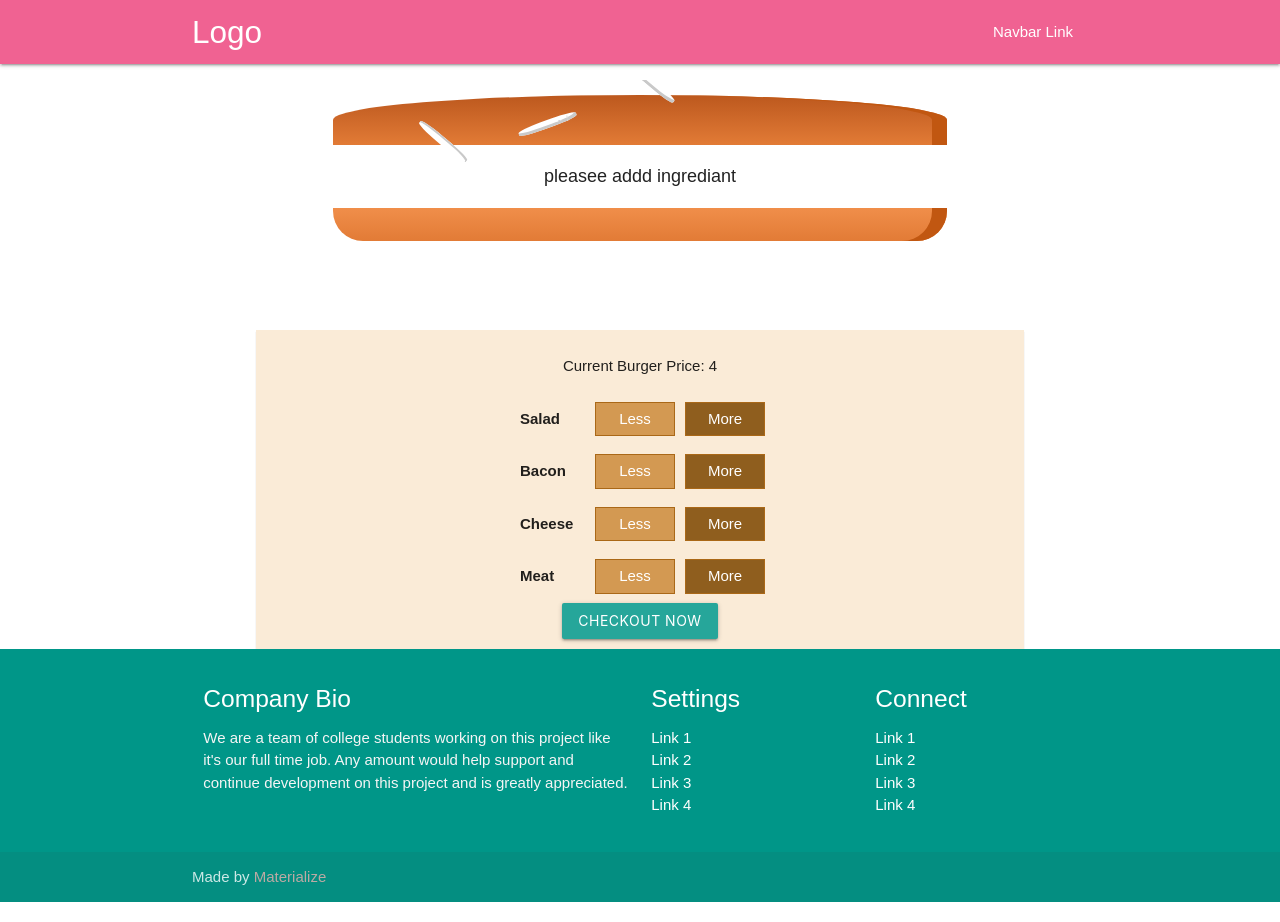
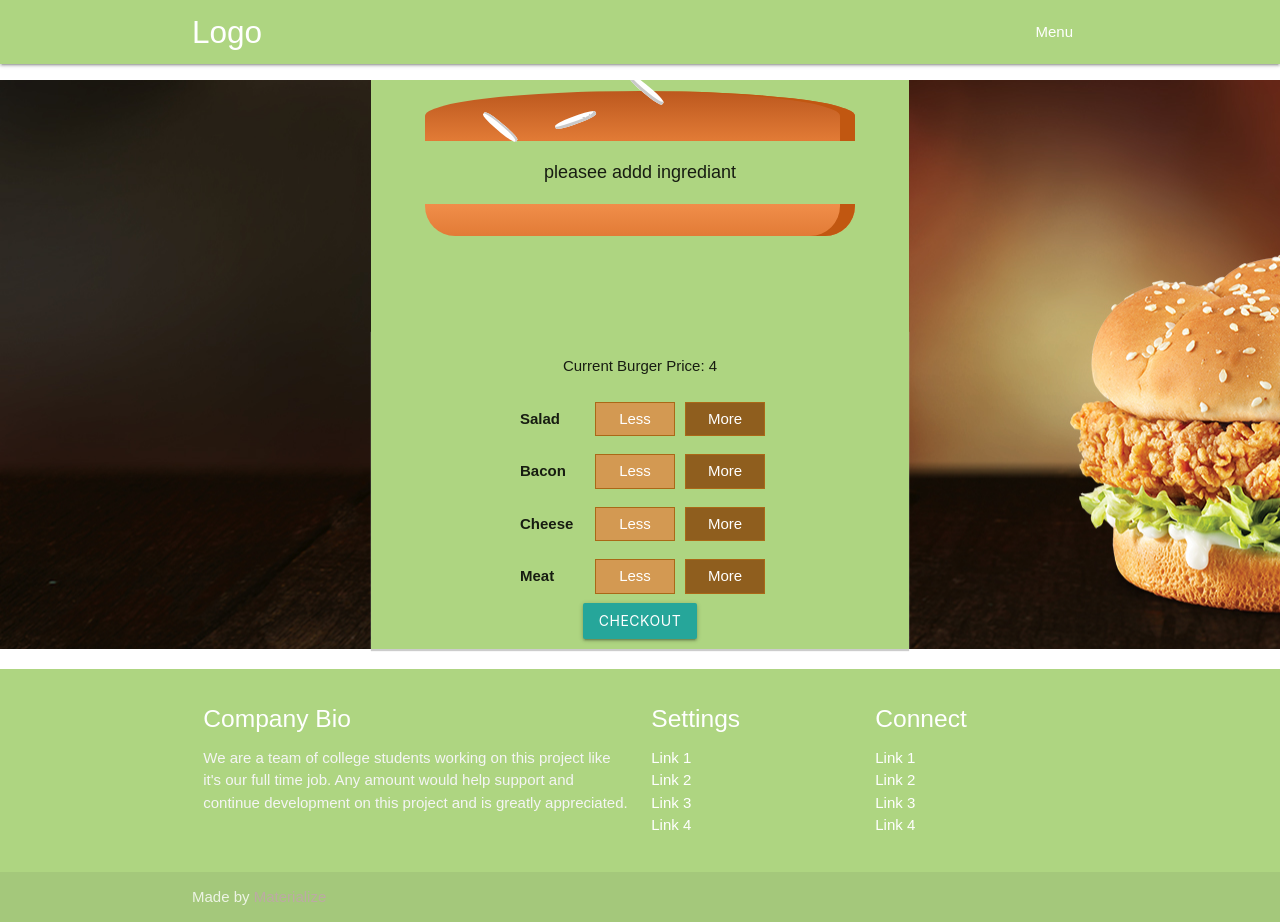
Before and after one commit to loayelzobeidy/BurgerBuilderReact, a React app: page / in a window 1280 px wide. Built offline with nearby package versions, Linux system fonts and the light colour scheme.

Commit message:
added routes

```diff
--- a/package.json
+++ b/package.json
@@ -4,6 +4,7 @@
   "private": true,
   "dependencies": {
     "autoprefixer": "7.1.6",
+    "axios": "^0.18.0",
     "babel-core": "6.26.0",
     "babel-eslint": "7.2.3",
     "babel-jest": "20.0.3",
@@ -36,6 +37,8 @@
     "react": "^16.4.1",
     "react-dev-utils": "^5.0.1",
     "react-dom": "^16.4.1",
+    "react-router": "^4.3.1",
+    "react-router-dom": "^4.3.1",
     "resolve": "1.6.0",
     "style-loader": "0.19.0",
     "sw-precache-webpack-plugin": "0.11.4",
--- a/src/App.js
+++ b/src/App.js
@@ -2,13 +2,17 @@ import React, { Component } from 'react';
 import logo from './logo.svg';
 import './App.css';
 import BurgerBuilder from './containers/BurgerBuilder/BurgerBuilder'
+import Checkout from './containers/Checkout/Checkout'
 import Layout from './components/Layout/Layout'
+import {Route} from 'react-router-dom'
 class App extends Component {
   render() {
     return (
       <div className="App">
         <Layout>
-        <BurgerBuilder/>
+        <Route path = "/" component = {BurgerBuilder} exact/>
+        <Route path = "/checkout" component = {Checkout}/>
+
           </Layout>
       </div>
     );
--- a/src/components/Burger/BuildControls/BuildControls.css
+++ b/src/components/Burger/BuildControls/BuildControls.css
@@ -1,6 +1,6 @@
 .BuildControls{
 width: 60%;
-background-color: antiquewhite;
+background-color: #aed581;
 display: flex;
 flex-flow: column;
 align-items: center;
--- a/src/components/Burger/BuildControls/BuildControls.js
+++ b/src/components/Burger/BuildControls/BuildControls.js
@@ -24,7 +24,7 @@ const buildControls = (props)=>(
         }
     )
     }
-    <button className='waves-effect waves-light btn'>Checkout Now</button>
+    <button className='waves-effect waves-light btn'  onClick={props.purchase} >Checkout</button>
 </div>
 );
 export default buildControls
--- a/src/components/Burger/Burger.css
+++ b/src/components/Burger/Burger.css
@@ -3,6 +3,7 @@ width:60%;
 margin:auto;
 height:250px;
 overflow: scroll;
+background-color: #aed581;
 text-align: center;
 font-size: 1.2rem;
 }
--- /dev/null
+++ b/src/components/CheckoutSummary/CheckoutSummary.js
@@ -0,0 +1,10 @@
+import React from 'react';
+
+const checkoutSummary = (props)=>{
+return (
+    <div>
+        <h1>HEloooo to checkout</h1>
+        </div>
+)
+}
+export default checkoutSummary;
--- a/src/components/Layout/Layout.js
+++ b/src/components/Layout/Layout.js
@@ -3,25 +3,21 @@ import Aux from '../../hoc/Aux'
 import classes from './Layout.css'
 const layout =(props)=>(
     <div>
-    <nav class="white pink lighten-2" role="navigation">
+    <nav class="white light-green lighten-2" role="navigation">
     <div class="nav-wrapper container">
-      <a id="logo-container" href="#" class="brand-logo">Logo</a>
+      <a id="logo-container" href="/" class="brand-logo">Logo</a>
       <ul class="right hide-on-med-and-down">
-        <li><a href="#">Navbar Link</a></li>
+        <li><a href="#">Menu</a></li>
       </ul>
 
-      <ul id="nav-mobile" class="sidenav">
-        <li><a href="#">Navbar Link</a></li>
-      </ul>
-      <a href="#" data-target="nav-mobile" class="sidenav-trigger"><i class="material-icons">menu</i></a>
-    </div>
+       </div>
   </nav>
     <Aux >
 <main className={classes.Content}>
     {props.children}
 </main>
 </Aux>
-<footer class="page-footer teal">
+<footer class="page-footer teal light-green lighten-2">
     <div class="container">
       <div class="row">
         <div class="col l6 s12">
--- a/src/containers/BurgerBuilder/BurgerBuilder.js
+++ b/src/containers/BurgerBuilder/BurgerBuilder.js
@@ -18,11 +18,31 @@ class BurgerBuilder extends Component
        meat:0,
        cheese:0
    },
-   totalPrice : 4
+   totalPrice : 4,
+   purchasable : false,
+   pruchased :false,
+    }
+    purchase = ()=>{
+        let ingrediants = {
+            ...this.state.ingrediant
+        }
+        console.log(ingrediants,'ingrediants')
+        const sum =Object.keys(ingrediants).map((iskey)=>
+    {
+        return ingrediants[iskey];
+    }).reduce((sum,el)=>{
+        return sum+el;
+    },0)
+    console.log(sum,'susmm')
+    let temp = (this.state.totalPrice>4)
+    console.log(temp)
+    this.setState({purchasable :temp});
+    console.log(this.state,'purchaseeeee')
     }
     addIngrediantHandler = (type)=>{
         const oldCount = this.state.ingrediant[type];
         const newCount = this.state.ingrediant[type]+1;
+        this.purchase();
         const updatedIngrediant={
             ...this.state.ingrediant
         };
@@ -35,6 +55,7 @@ class BurgerBuilder extends Component
     }
     removeIngrediantHandler = (type)=>{
         const oldCount = this.state.ingrediant[type];
+        this.purchase();
         if(oldCount==0)
         return
         const newCount = this.state.ingrediant[type]-1;
@@ -46,16 +67,29 @@ class BurgerBuilder extends Component
         const priceAddition = INGREDIANT_PRICES[type];
         const oldPrice = this.state.totalPrice;
         const newPrice = oldPrice-priceAddition;
+        this.purchase();
         this.setState({ingrediant:updatedIngrediant,totalPrice:newPrice})
+    }
+    purchaseHandler=()=>{
+        this.setState({pruchased:true})
+        console.log(this.state)
     }
     render(){
     return (
         <Aux>
-            <Burger ingrediants = {this.state.ingrediant}/>
+            <div className = 'container'>
 
-            <BuildControls  ingrediantAdded = {this.addIngrediantHandler} removeingrediantRemoved={this.removeIngrediantHandler}
+            <div className = 'row'>
+            <Burger  className='col s1'ingrediants = {this.state.ingrediant}/>
+
+            <BuildControls className='col s1' ingrediantAdded = {this.addIngrediantHandler} removeingrediantRemoved={this.removeIngrediantHandler}
             totalPrice ={this.state.totalPrice}
+            purchasable ={this.purchasable}
+            purchase = {this.purchaseHandler}
             />
+            </div>
+            </div>
+
         </Aux>
     );
     }
--- /dev/null
+++ b/src/containers/Checkout/Checkout.js
@@ -0,0 +1,12 @@
+import React ,{Component} from 'react';
+import CheckoutSummary from '../../components/CheckoutSummary/CheckoutSummary';
+class Checkout extends Component{
+  render(){
+    return(
+    <div>
+<CheckoutSummary/>
+</div>
+  );
+}
+}
+export default Checkout;
--- a/src/index.css
+++ b/src/index.css
@@ -2,4 +2,10 @@ body {
   margin: 0;
   padding: 0;
   font-family: sans-serif;
+
 }
+main{
+  margin: 0%;
+  background-image: url("./assets/burger_zinger_web_hero.jpg");
+    background-repeat: repeat-y;
+}
--- a/src/index.js
+++ b/src/index.js
@@ -3,6 +3,11 @@ import ReactDOM from 'react-dom';
 import './index.css';
 import App from './App';
 import registerServiceWorker from './registerServiceWorker';
-
-ReactDOM.render(<App />, document.getElementById('root'));
+import {BrowserRouter} from 'react-router-dom'
+const app =(
+<BrowserRouter>
+<App/>
+</BrowserRouter>
+);
+ReactDOM.render(app, document.getElementById('root'));
 registerServiceWorker();
```
Also changed, not shown: src/assets/burger_zinger_web_hero.jpg (added), 1 other file (tests, documents, lock files or other folders).
